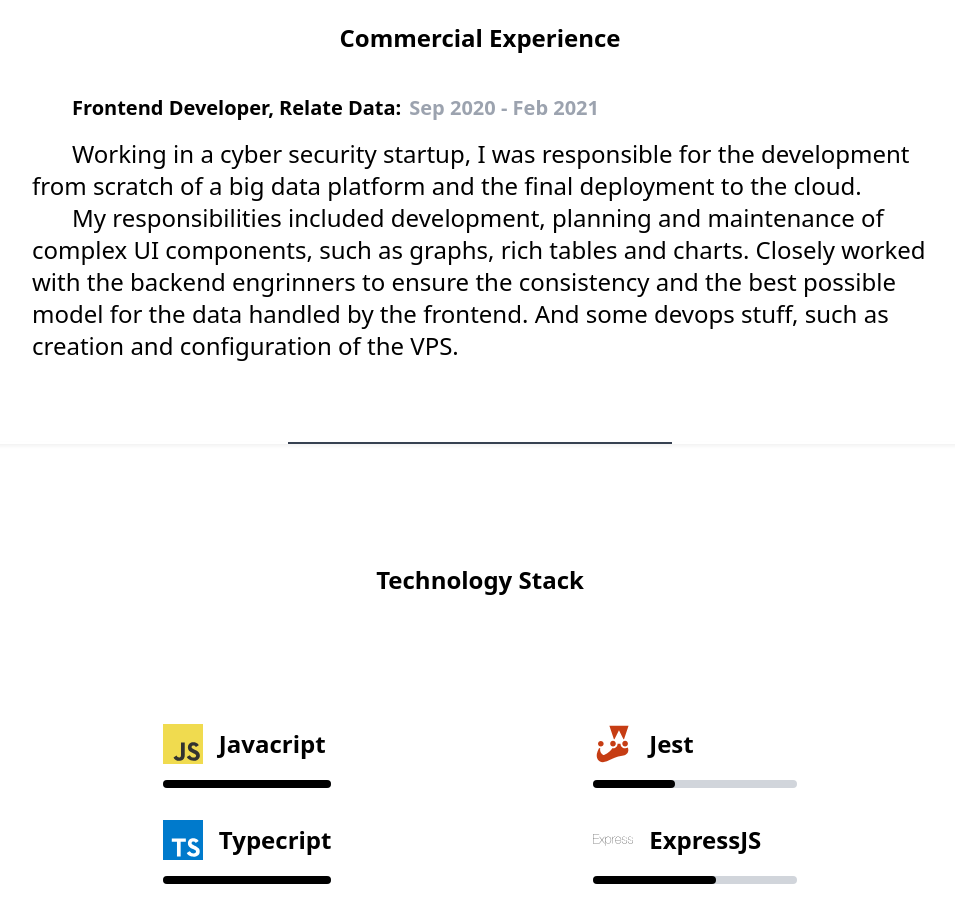
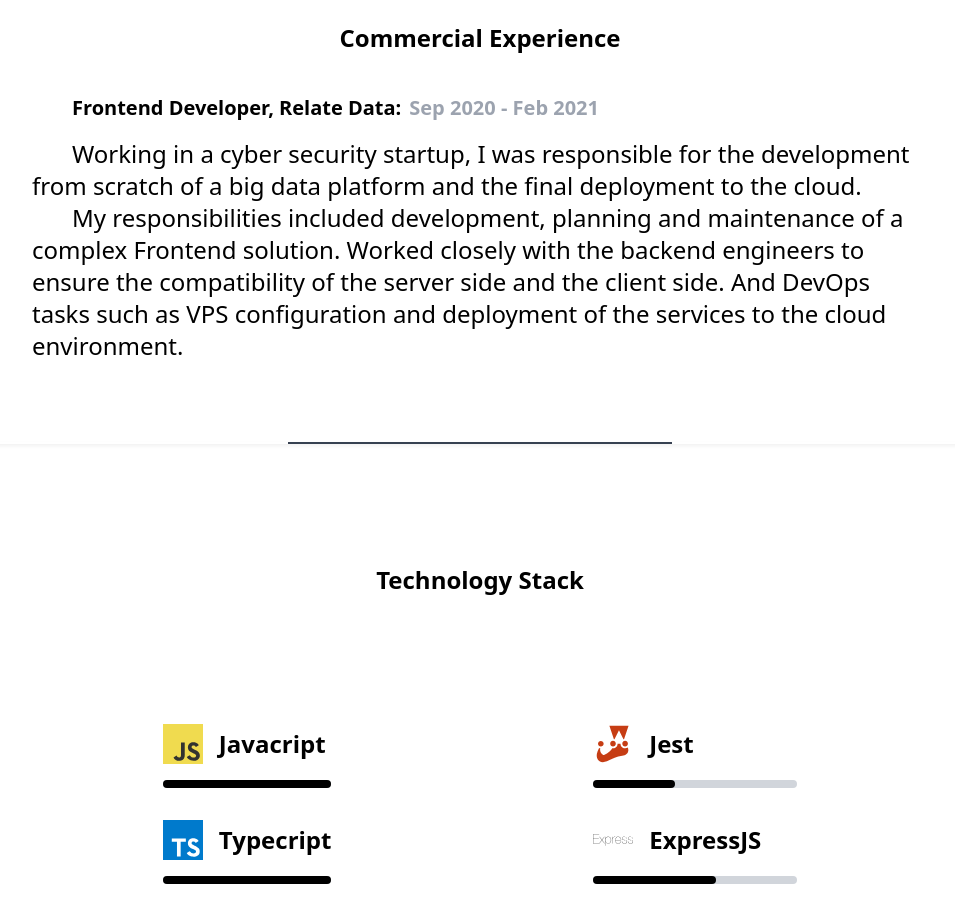
Before and after one commit to CloudyKetchup/website-v2, a Next.js app: page / in a window 1280 px wide. Shown: the part 1540-2455 px from the top of the page, without its empty margins (160-1115 px from the left). Built offline with nearby package versions, Linux system fonts and the light colour scheme; what tailwindcss-filters would draw is missing.

Commit message:
updated text

```diff
--- a/src/components/sections/Experience/index.js
+++ b/src/components/sections/Experience/index.js
@@ -14,11 +14,11 @@ export default function Experience() {
         <div>
           <p className="text-2xl font-md">
             <span className="pl-10" />Working in a cyber security startup, I was responsible for the development from scratch of a big data platform and the final deployment
-          to the cloud.
-          <br /><span className="pl-10" />My responsibilities included development, planning and maintenance of complex UI components, such as graphs, rich tables and charts.
-          Closely worked with the backend engrinners to ensure the consistency and the best possible model for the data handled by the frontend.
-          And some devops stuff, such as creation and configuration of the VPS.
-        </p>
+            to the cloud.
+            <br /><span className="pl-10" />My responsibilities included development, planning and maintenance of a complex Frontend solution.
+            Worked closely with the backend engineers to ensure the compatibility of the server side and the client side.
+            And DevOps tasks such as VPS configuration and deployment of the services to the cloud environment.
+          </p>
         </div>
       </div>
     </section>
```
